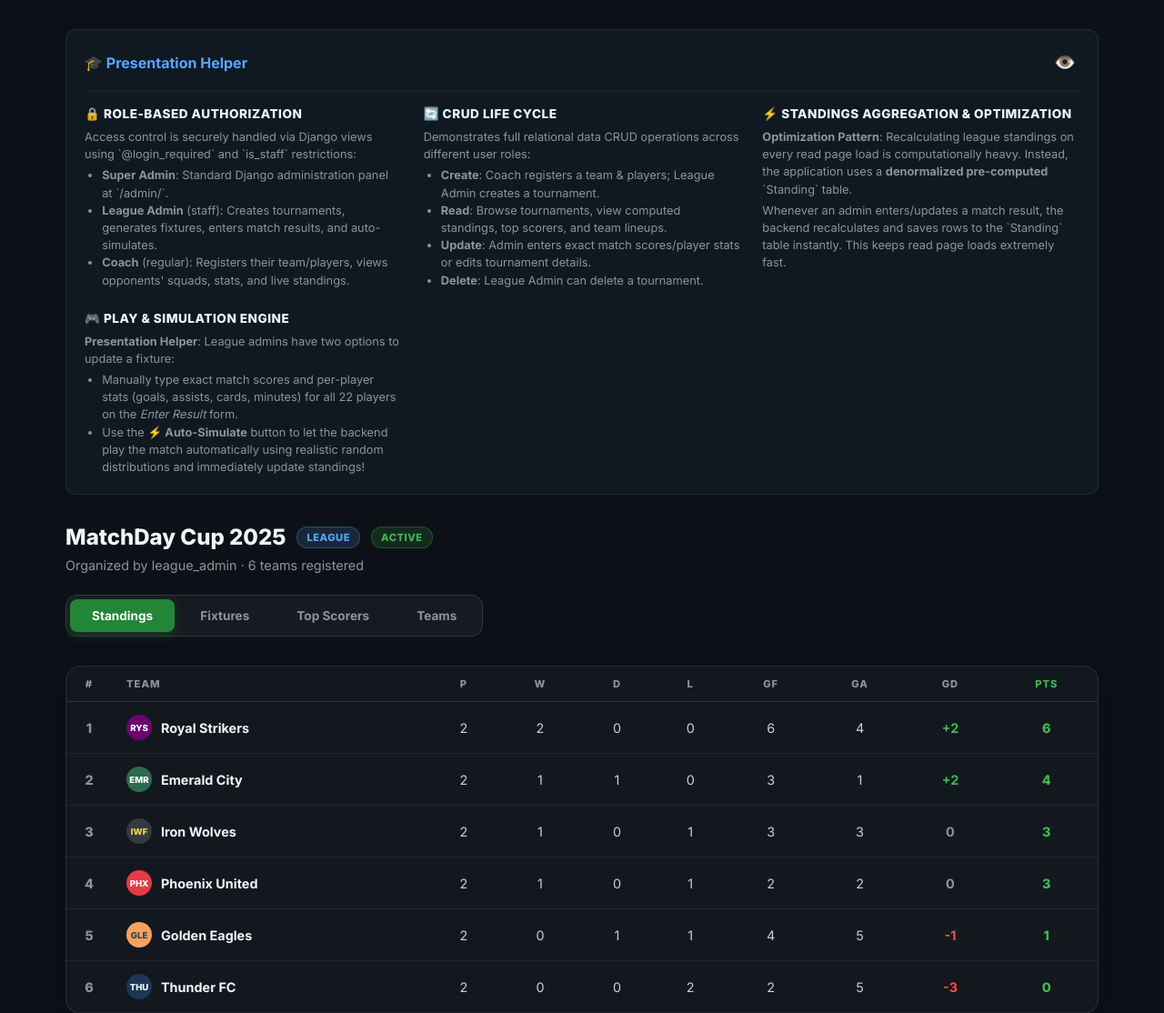
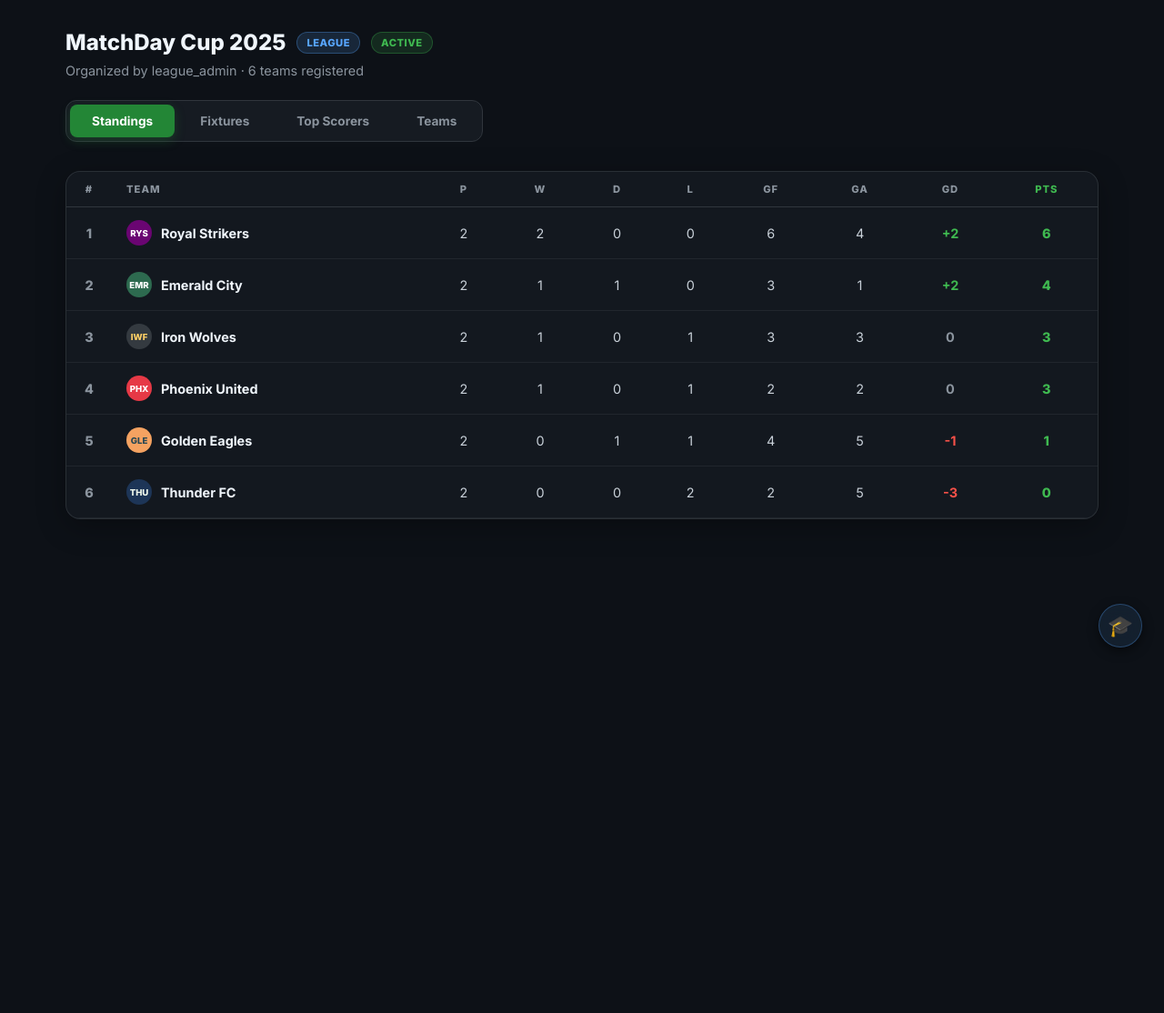
Before and after one commit to papingothegamer/matchday, a Django app: page /tournaments/1/ in a window 1280 px wide. Shown: the part 64-1178 px from the top of the page at 91% size. After the commit the page ends 776 px from the top, so only its background shows below. Run offline with Django 5.2, Linux system fonts and the light colour scheme; a user stored in the database is signed in; data comes from the database, SQL or seed files in the repository; both versions use the stored data as it was after the commit.

Commit message:
feat: hide opposing team player counts and redesign presentation helper
- **Privacy**: Hidden registered player counts from non-staff users (coaches) when viewing other teams in the tournament detail view.

```diff
--- a/core/templates/core/base.html
+++ b/core/templates/core/base.html
@@ -92,21 +92,64 @@
 
         /* ── Evaluator Info Box Styles ── */
         .evaluator-info-box {
-            background: rgba(88, 166, 255, 0.05);
-            border: 1px solid rgba(88, 166, 255, 0.15);
-            border-radius: 12px;
-            padding: 1.25rem;
-            margin-bottom: 2rem;
-            transition: all 0.3s ease;
+            position: fixed;
+            bottom: 24px;
+            right: 24px;
+            width: 450px;
+            max-height: 80vh;
+            overflow-y: auto;
+            background: rgba(13, 17, 23, 0.95);
+            backdrop-filter: blur(16px);
+            border: 1px solid rgba(88, 166, 255, 0.2);
+            border-radius: 16px;
+            padding: 1.5rem;
+            z-index: 9999;
+            box-shadow: 0 10px 40px rgba(0,0,0,0.6);
+            transition: all 0.3s cubic-bezier(0.4, 0, 0.2, 1);
+        }
+        .evaluator-info-box.collapsed {
+            width: 48px;
+            height: 48px;
+            padding: 0;
+            overflow: hidden;
+            border-radius: 24px;
+            cursor: pointer;
+            box-shadow: 0 4px 12px rgba(0,0,0,0.5);
+            background: rgba(88, 166, 255, 0.1);
+            border-color: rgba(88, 166, 255, 0.3);
+        }
+        .evaluator-info-box.collapsed:hover {
+            background: rgba(88, 166, 255, 0.2);
         }
         .evaluator-info-header {
             display: flex;
             justify-content: space-between;
             align-items: center;
-            cursor: pointer;
             font-weight: 700;
             color: #58a6ff;
             user-select: none;
+        }
+        .evaluator-info-box.collapsed .evaluator-info-header {
+            width: 100%;
+            height: 100%;
+            justify-content: center;
+        }
+        .evaluator-info-box.collapsed .header-text {
+            display: none !important;
+        }
+        .evaluator-info-box.collapsed .evaluator-info-toggle {
+            display: none;
+        }
+        .evaluator-info-box.collapsed .header-icon {
+            font-size: 1.4rem;
+            display: flex;
+            align-items: center;
+            justify-content: center;
+            width: 100%;
+            height: 100%;
+        }
+        .header-icon {
+            display: none;
         }
         .evaluator-info-toggle {
             background: none;
@@ -127,10 +170,13 @@
         .evaluator-info-content {
             margin-top: 1rem;
             display: grid;
-            grid-template-columns: repeat(auto-fit, minmax(280px, 1fr));
-            gap: 1.5rem;
+            grid-template-columns: 1fr;
+            gap: 1.25rem;
             border-top: 1px solid rgba(88, 166, 255, 0.1);
             padding-top: 1rem;
+        }
+        .evaluator-info-box.collapsed .evaluator-info-content {
+            display: none !important;
         }
         .info-section h4 {
             font-size: 0.85rem;
@@ -198,11 +244,12 @@
     <div class="container">
         {% if request.user.is_authenticated %}
         <!-- Evaluator Presentation Info Panel -->
-        <div class="evaluator-info-box" id="infoBox" style="margin-bottom: 2rem;">
-            <div class="evaluator-info-header" id="infoBoxToggle">
-                <span style="display: flex; align-items: center; gap: 8px;">🎓 Presentation Helper</span>
-                <button class="evaluator-info-toggle" title="Toggle presentation guide">
-                    <span id="eyeIcon">👁️</span>
+        <div class="evaluator-info-box collapsed" id="infoBox">
+            <div class="evaluator-info-header" id="infoBoxHeader">
+                <span class="header-text" style="display: flex; align-items: center; gap: 8px;">🎓 Presentation Helper</span>
+                <div class="header-icon">🎓</div>
+                <button class="evaluator-info-toggle" id="closeBtn" title="Close presentation guide">
+                    <span>❌</span>
                 </button>
             </div>
 
@@ -239,11 +286,11 @@
 
                 <!-- Play Engine -->
                 <div class="info-section">
-                    <h4>🎮 Play & Simulation Engine</h4>
-                    <p><strong>Presentation Helper</strong>: League admins have two options to update a fixture:</p>
+                    <h4>🎮 Play & Aggregation Engine</h4>
+                    <p>Matches are played and recorded manually by the Tournament Admin:</p>
                     <ul style="margin-top: 4px;">
-                        <li>Manually type exact match scores and per-player stats (goals, assists, cards, minutes) for all 22 players on the <em>Enter Result</em> form.</li>
-                        <li>Use the <strong>⚡ Auto-Simulate</strong> button to let the backend play the match automatically using realistic random distributions and immediately update standings!</li>
+                        <li><strong>Manual Results Entry</strong>: Tournament Admin fills out the detailed <em>Enter Result</em> form to submit exact scores and player statistics (goals, assists, cards, minutes) for a match.</li>
+                        <li><strong>Automatic Standings Update</strong>: Saving a result triggers the backend computation engine to instantly recalculate the standings table and re-rank top scorers.</li>
                     </ul>
                 </div>
             </div>
@@ -251,45 +298,28 @@
 
         <script>
             document.addEventListener('DOMContentLoaded', function() {
-                const toggleBtn = document.getElementById('infoBoxToggle');
-                const content = document.getElementById('infoBoxContent');
                 const box = document.getElementById('infoBox');
-                const eyeIcon = document.getElementById('eyeIcon');
+                const header = document.getElementById('infoBoxHeader');
+                const closeBtn = document.getElementById('closeBtn');
 
-                if (toggleBtn && content && box) {
-                    const isCollapsed = localStorage.getItem('evaluatorInfoCollapsed') === 'true';
+                if (box && header && closeBtn) {
+                    const isCollapsed = localStorage.getItem('evaluatorInfoCollapsed') !== 'false';
 
-                    if (isCollapsed) {
-                        content.style.display = 'none';
-                        eyeIcon.textContent = '👁️‍🗨️';
-                        box.style.padding = '0.75rem 1.25rem';
-                        box.style.opacity = '0.75';
-                        box.style.marginBottom = '1rem';
-                    } else {
-                        content.style.display = 'grid';
-                        eyeIcon.textContent = '👁️';
-                        box.style.padding = '1.25rem';
-                        box.style.opacity = '1';
-                        box.style.marginBottom = '2rem';
+                    if (!isCollapsed) {
+                        box.classList.remove('collapsed');
                     }
 
-                    toggleBtn.addEventListener('click', function() {
-                        const nowCollapsed = content.style.display !== 'none';
-                        if (nowCollapsed) {
-                            content.style.display = 'none';
-                            eyeIcon.textContent = '👁️‍🗨️';
-                            box.style.padding = '0.75rem 1.25rem';
-                            box.style.opacity = '0.75';
-                            box.style.marginBottom = '1rem';
-                            localStorage.setItem('evaluatorInfoCollapsed', 'true');
-                        } else {
-                            content.style.display = 'grid';
-                            eyeIcon.textContent = '👁️';
-                            box.style.padding = '1.25rem';
-                            box.style.opacity = '1';
-                            box.style.marginBottom = '2rem';
+                    header.addEventListener('click', function(e) {
+                        if (e.target === closeBtn || closeBtn.contains(e.target)) return;
+                        if (box.classList.contains('collapsed')) {
+                            box.classList.remove('collapsed');
                             localStorage.setItem('evaluatorInfoCollapsed', 'false');
                         }
+                    });
+
+                    closeBtn.addEventListener('click', function() {
+                        box.classList.add('collapsed');
+                        localStorage.setItem('evaluatorInfoCollapsed', 'true');
                     });
                 }
             });
--- a/core/templates/core/tournament_detail.html
+++ b/core/templates/core/tournament_detail.html
@@ -113,17 +113,9 @@
                     </div>
 
                     {% if request.user.is_staff %}
-                    <div style="display: flex; gap: 8px; align-items: center; margin-left: 12px;">
-                        <a href="{% url 'enter_match_result' match.pk %}" class="btn btn-secondary btn-sm">
-                            {% if match.is_played %}Edit{% else %}Enter Result{% endif %}
-                        </a>
-                        <form method="post" action="{% url 'auto_simulate_match' match.pk %}" style="display: inline;">
-                            {% csrf_token %}
-                            <button type="submit" class="btn btn-primary btn-sm" style="background: linear-gradient(135deg, #1f6feb, #58a6ff);">
-                                ⚡ {% if match.is_played %}Re-Simulate{% else %}Auto-Simulate{% endif %}
-                            </button>
-                        </form>
-                    </div>
+                    <a href="{% url 'enter_match_result' match.pk %}" class="btn btn-secondary btn-sm" style="margin-left: 12px;">
+                        {% if match.is_played %}Edit{% else %}Enter Result{% endif %}
+                    </a>
                     {% endif %}
                 </div>
                 {% endfor %}
@@ -213,7 +205,9 @@
                             <div style="font-size: 0.75rem; color: #8b949e;">Coach: {{ tt.team.coach.username|default:"—" }}</div>
                         </div>
                     </div>
+                    {% if request.user.is_staff or tt.team.coach == request.user %}
                     <div style="font-size: 0.8rem; color: #8b949e;">{{ tt.team.players.count }} players registered</div>
+                    {% endif %}
                 </div>
             </a>
             {% empty %}
--- a/core/urls.py
+++ b/core/urls.py
@@ -21,7 +21,6 @@ urlpatterns = [
     path('tournaments/<int:tournament_id>/delete/', views.delete_tournament, name='delete_tournament'),
     path('tournaments/<int:tournament_id>/fixtures/', views.manage_fixtures, name='manage_fixtures'),
     path('matches/<int:match_id>/result/', views.enter_match_result, name='enter_match_result'),
-    path('matches/<int:match_id>/auto-simulate/', views.auto_simulate_match, name='auto_simulate_match'),
 
     # ===== JSON APIs =====
     path('api/tournaments/<int:tournament_id>/standings/', views.api_standings, name='api_standings'),
--- a/core/views.py
+++ b/core/views.py
@@ -484,66 +484,6 @@ def enter_match_result(request, match_id):
     })
 
 
-@login_required
-def auto_simulate_match(request, match_id):
-    """
-    ===== Tournament Admin: Auto-Simulate Match =====
-    Generates realistic random match stats and score for the fixture.
-    Runs standings recomputation automatically.
-    """
-    if not request.user.is_staff:
-        return redirect('index')
-
-    import random
-    match = get_object_or_404(Match, pk=match_id)
-    tournament = match.tournament
-
-    # Delete any existing player stats for this match first (for clean re-playability)
-    PlayerStat.objects.filter(match=match).delete()
-
-    # Random realistic scores
-    match.home_score = random.choices([0, 1, 2, 3, 4], weights=[25, 35, 20, 12, 8])[0]
-    match.away_score = random.choices([0, 1, 2, 3, 4], weights=[30, 30, 22, 12, 6])[0]
-    match.is_played = True
-    match.save()
-
-    # Generate player stats for both teams
-    for team_obj in [match.home_team, match.away_team]:
-        is_home = (team_obj == match.home_team)
-        goals = match.home_score if is_home else match.away_score
-
-        players = list(Player.objects.filter(team=team_obj))
-        scorers = [p for p in players if p.position in ('FWD', 'MID')]
-        goal_assignments = random.choices(scorers, k=goals) if goals > 0 and scorers else []
-
-        for player in players:
-            g = goal_assignments.count(player)
-            a = 1 if random.random() < 0.15 and g == 0 else 0
-            yc = 1 if random.random() < 0.08 else 0
-            rc = 1 if random.random() < 0.02 else 0
-            mins = random.randint(60, 90) if random.random() < 0.85 else random.randint(0, 59)
-
-            PlayerStat.objects.create(
-                player=player, match=match,
-                goals=g, assists=a,
-                yellow_cards=yc, red_cards=rc,
-                minutes_played=mins,
-            )
-
-    # ===== TRIGGER STANDINGS RECOMPUTATION =====
-    recompute_standings(tournament)
-
-    # If knockout match, advance winner
-    if hasattr(match, 'knockout_fixture'):
-        advance_knockout_winner(match.knockout_fixture)
-
-    # Redirect to referer or tournament detail
-    referer = request.META.get('HTTP_REFERER')
-    if referer and ('/fixtures/' in referer or '/tournaments/' in referer):
-        return redirect(referer)
-    return redirect('tournament_detail', tournament_id=tournament.pk)
-
-
 # ═══════════════════════════════════════════════════════════════════════════════
 # JSON API ENDPOINTS
 # ═══════════════════════════════════════════════════════════════════════════════
```
Also changed, not shown: core/templates/core/manage_fixtures.html (+3 -11 lines), db.sqlite3.
